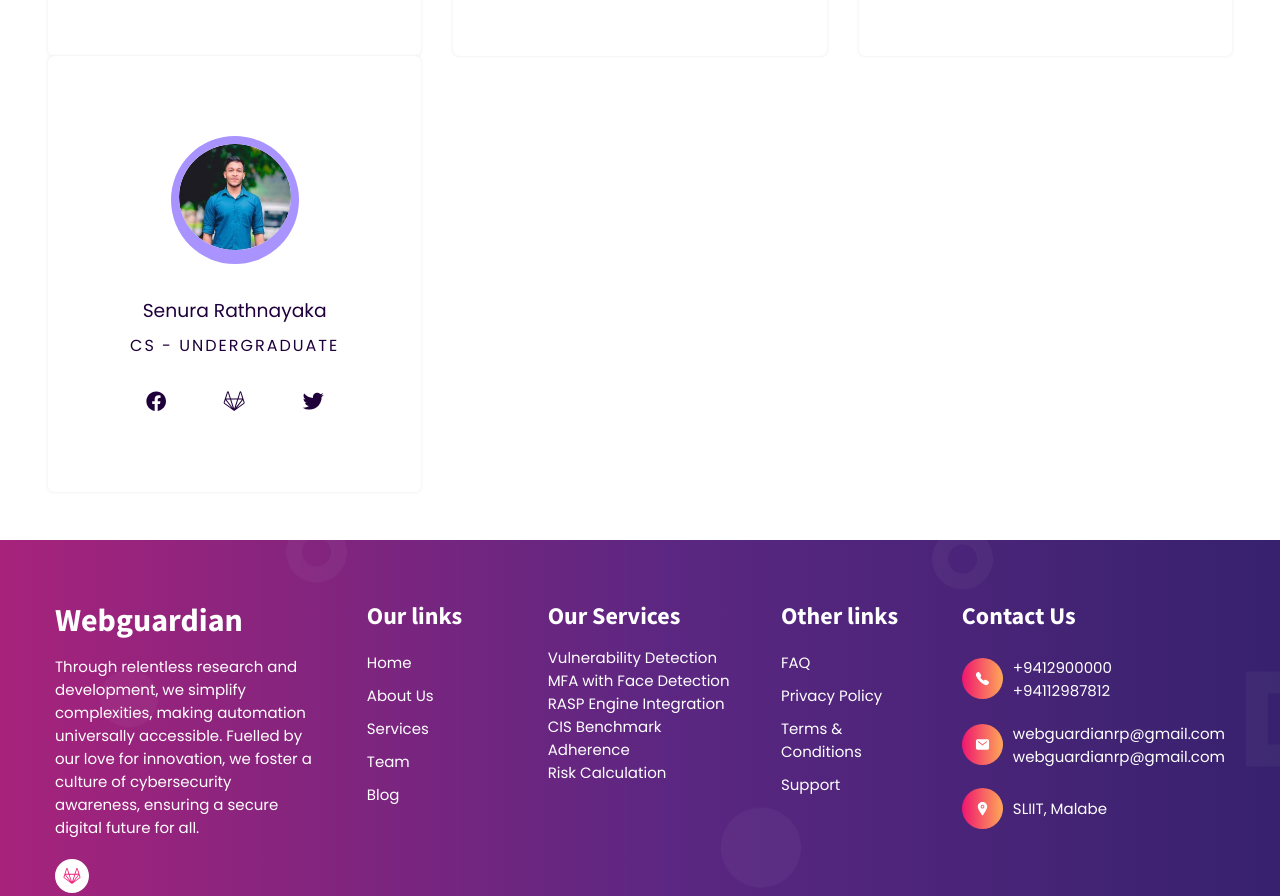
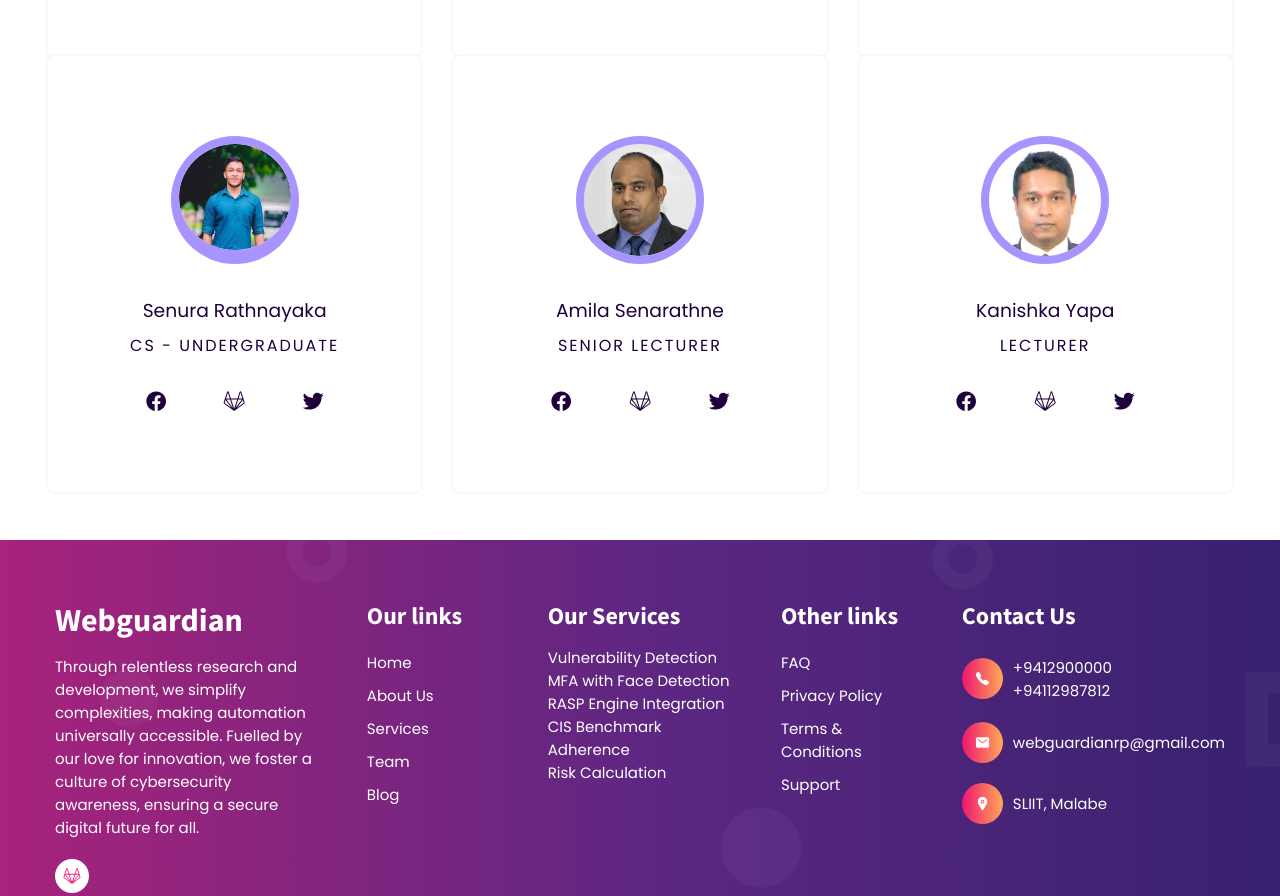
Before and after one commit to WebGuradian-Security-Solution/WebGuardian, a plain HTML site: page index.html in a window 1280 px wide. Shown: the part 4980-5876 px from the top of the page. Drawn offline with nearby package versions, Linux system fonts and the light colour scheme.

Commit message:
Add more members to teams section

```diff
--- a/index.html
+++ b/index.html
@@ -556,6 +556,46 @@
               </div>
             </div>
           </div>
+          <div class="column">
+            <div class="card">
+              <div class="img-container">
+                <img src="./assets/images/Amila Sir.png" />
+              </div>
+              <h3> Amila Senarathne</h3>
+              <p> Senior Lecturer </p>
+              <div class="icons">
+                <a href="#">
+                  <ion-icon name="logo-facebook"></ion-icon>
+                </a>
+                <a href="#">
+                  <ion-icon name="logo-gitlab"></ion-icon>
+                </a>
+                <a href="#">
+                  <ion-icon name="logo-twitter"></ion-icon>
+                </a>
+              </div>
+            </div>
+          </div>
+          <div class="column">
+            <div class="card">
+              <div class="img-container">
+                <img src="./assets/images/Kanishka Sir.png" />
+              </div>
+              <h3> Kanishka Yapa</h3>
+              <p> Lecturer</p>
+              <div class="icons">
+                <a href="#">
+                  <ion-icon name="logo-facebook"></ion-icon>
+                </a>
+                <a href="#">
+                  <ion-icon name="logo-gitlab"></ion-icon>
+                </a>
+                <a href="#">
+                  <ion-icon name="logo-twitter"></ion-icon>
+                </a>
+              </div>
+            </div>
+          </div>
         </div>
       </section>
   </main>
@@ -719,7 +759,7 @@
 
             <div>
               <a href="mailto:info@desinic.com" class="footer-item-link">webguardianrp@gmail.com</a>
-              <a href="mailto:help@desinic.com" class="footer-item-link">webguardianrp@gmail.com</a>
+
             </div>
 
           </li>
```
Also changed, not shown: assets/images/Amila Sir.png (added), assets/images/Kanishka Sir.png (added).
